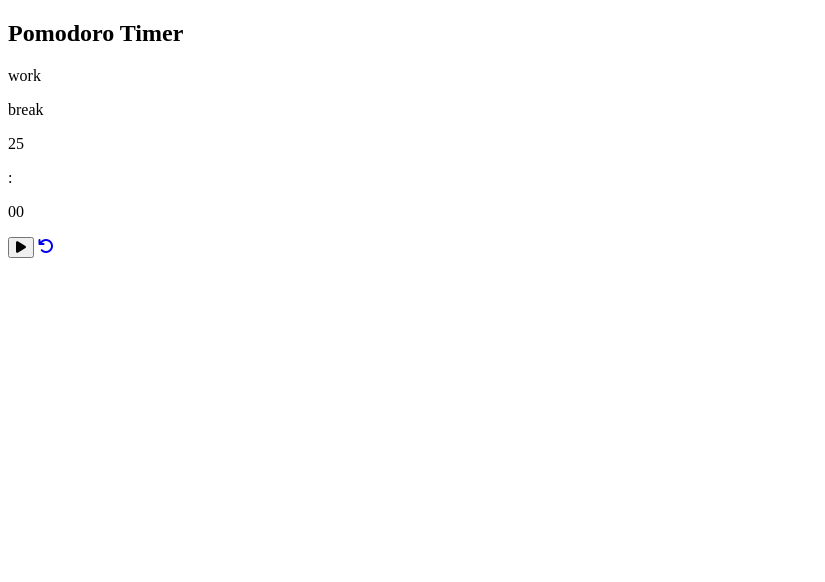
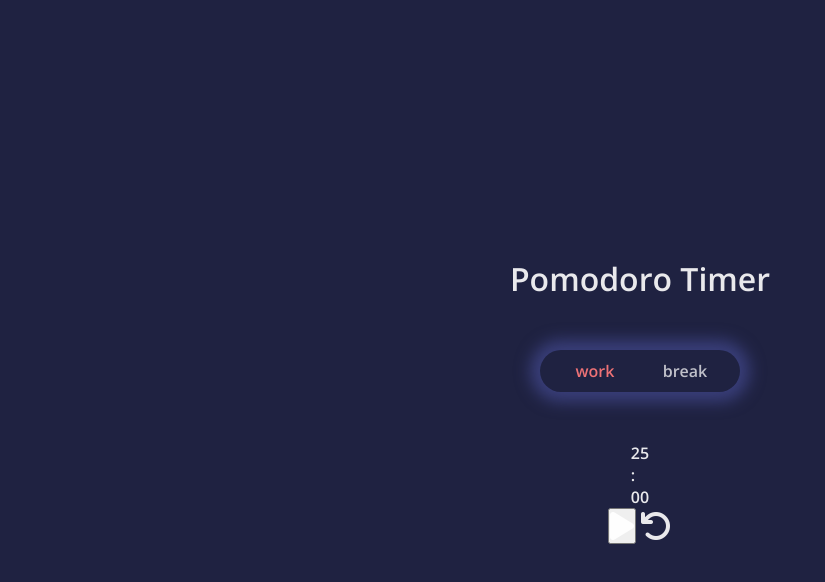
Before and after one commit to Denia-park/Vailina-pomodoro-practice, a website: page index.html in a window 1280 px wide. Shown: the whole page, without its empty margins (0-825 px from the left). Drawn offline with nearby package versions, Linux system fonts and the light colour scheme.

Commit message:
css 1차 완성

```diff
--- a/index.html
+++ b/index.html
@@ -24,7 +24,7 @@
         <h1>Pomodoro Timer</h1>
 
         <div class="painel">
-          <p id="work">work</p>
+          <p class="active" id="work">work</p>
           <p id="break">break</p>
         </div>
 
--- a/style.css
+++ b/style.css
@@ -0,0 +1,74 @@
+:root {
+    font-size: 62.5%; /* 1rem = 16px */
+
+    --color-primary: hsl(235, 35%, 19%);
+    --color-secondary: hsl(358, 78%, 69%);
+    --color-font: hsla(0, 0%, 100%, 0.902);
+
+    --color-shadow: hsl(235, 36%, 35%);
+}
+
+* {
+    margin: 0;
+    padding: 0;
+    box-sizing: border-box;
+}
+
+html, body {
+    height: 100%;
+    background-color: var(--color-primary);
+    font-size: 1.6rem;
+    font-family: 'Open Sans', sans-serif;
+}
+
+p, i, h1 {
+    color: var(--color-font);
+}
+
+i {
+    font-size: 3.2rem;
+}
+
+h1 {
+    font-size: 3.2rem;
+}
+
+/* === CONTENT === */
+
+section {
+    display: flex;
+    align-items: center;
+    height: 100%;
+}
+
+.container {
+    width: min(42.5rem, 100%);
+    margin-inline: auto;
+    padding-inline: 2rem;
+    display: flex;
+    justify-content: center;
+    align-items: center;
+    flex-direction: column;
+}
+
+.painel {
+    display: grid;
+    grid-template-columns: 1fr 1fr;
+    text-align: center;
+    width: 20rem;
+    margin-block: 5rem;
+    padding: 1rem;
+    border-radius: 10rem;
+    -webkit-box-shadow: 0px 0px 15px 10px var(--color-shadow);
+    box-shadow: 0px 0px 15px 10px var(--color-shadow);
+}
+
+.painel p {
+    opacity: .8;
+    transition: 1s ease-in;
+}
+
+.painel p.active {
+    opacity: 1;
+    color: var(--color-secondary);
+}
```
